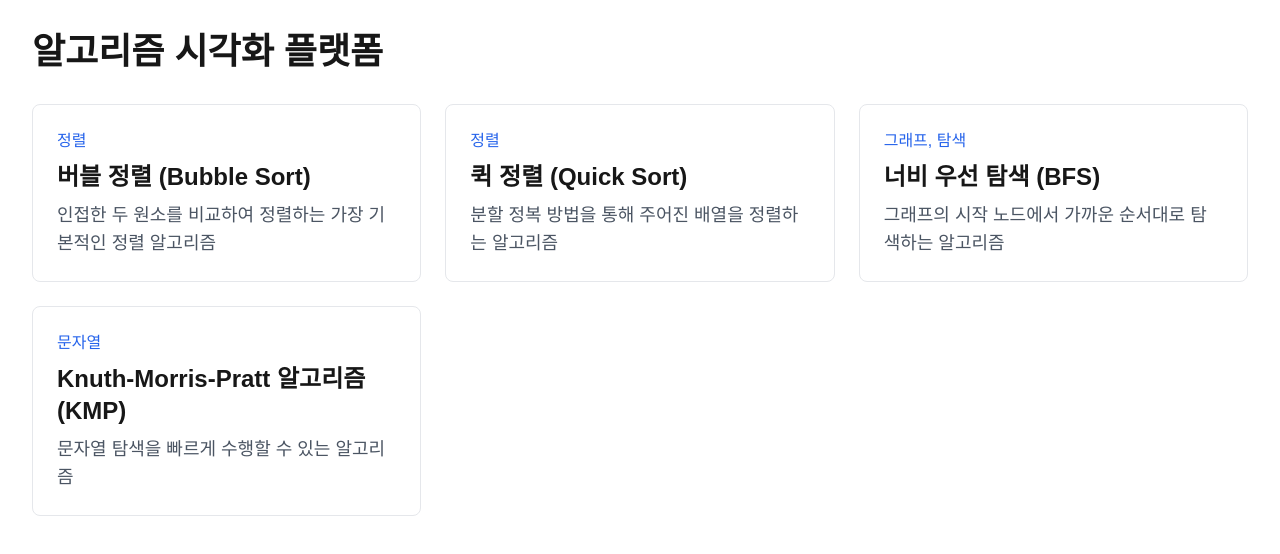
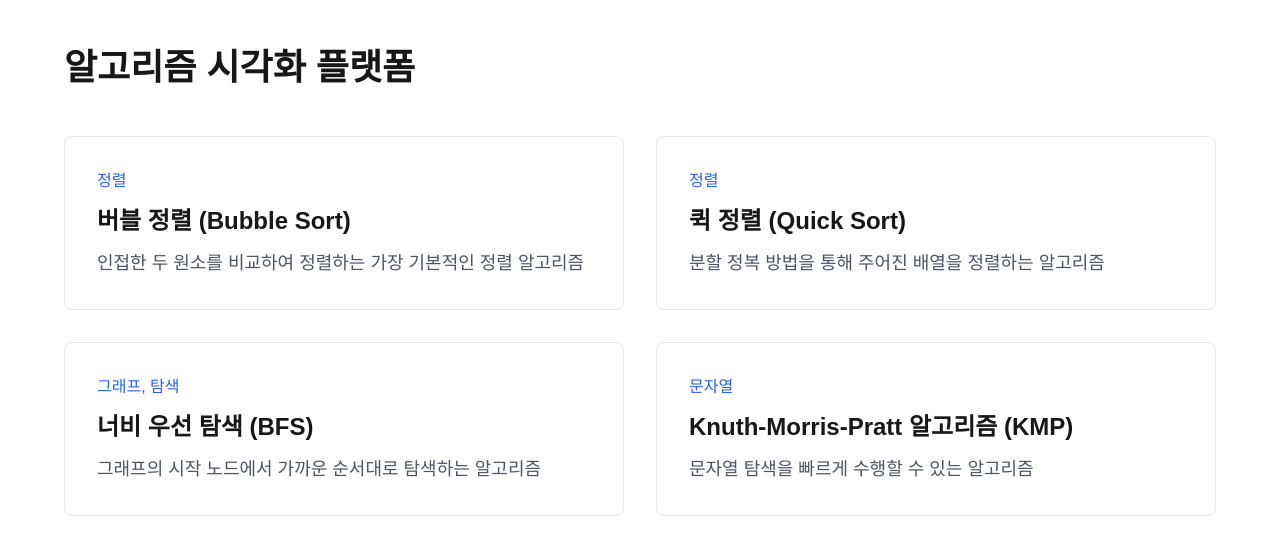
Before and after one commit to m4080m/Algoplay, a Next.js app: page / in a window 1280 px wide. Shown: the top 554 px of the page. Built offline with nearby package versions, Linux system fonts and the light colour scheme; a web font is replaced by a local one.

Commit message:
ADD(layout): add padding on main page

```diff
--- a/src/app/page.tsx
+++ b/src/app/page.tsx
@@ -25,16 +25,16 @@ export default function Home() {
   }, []);
 
   return (
-    <div className="min-h-screen p-8">
-      <h1 className="text-4xl font-bold mb-8">알고리즘 시각화 플랫폼</h1>
-      <div className="grid grid-cols-1 md:grid-cols-2 lg:grid-cols-3 gap-6">
+    <div className="min-h-screen px-16 py-12 max-w-7xl mx-auto">
+      <h1 className="text-4xl font-bold mb-12">알고리즘 시각화 플랫폼</h1>
+      <div className="grid grid-cols-1 md:grid-cols-2 gap-8">
         {algorithms.map((algo) => (
           <Link
             href={`/algorithm/${algo.id}`}
             key={algo.id}
-            className="group p-6 rounded-lg border border-gray-200 hover:border-blue-500 transition-colors"
+            className="group p-8 rounded-lg border border-gray-200 hover:border-blue-500 transition-colors"
           >
-            <div className="flex flex-col gap-2">
+            <div className="flex flex-col gap-3">
               <span className="text-base text-blue-600">{algo.category}</span>
               <h2 className="text-2xl font-semibold group-hover:text-blue-600 transition-colors">
                 {algo.title}
```
